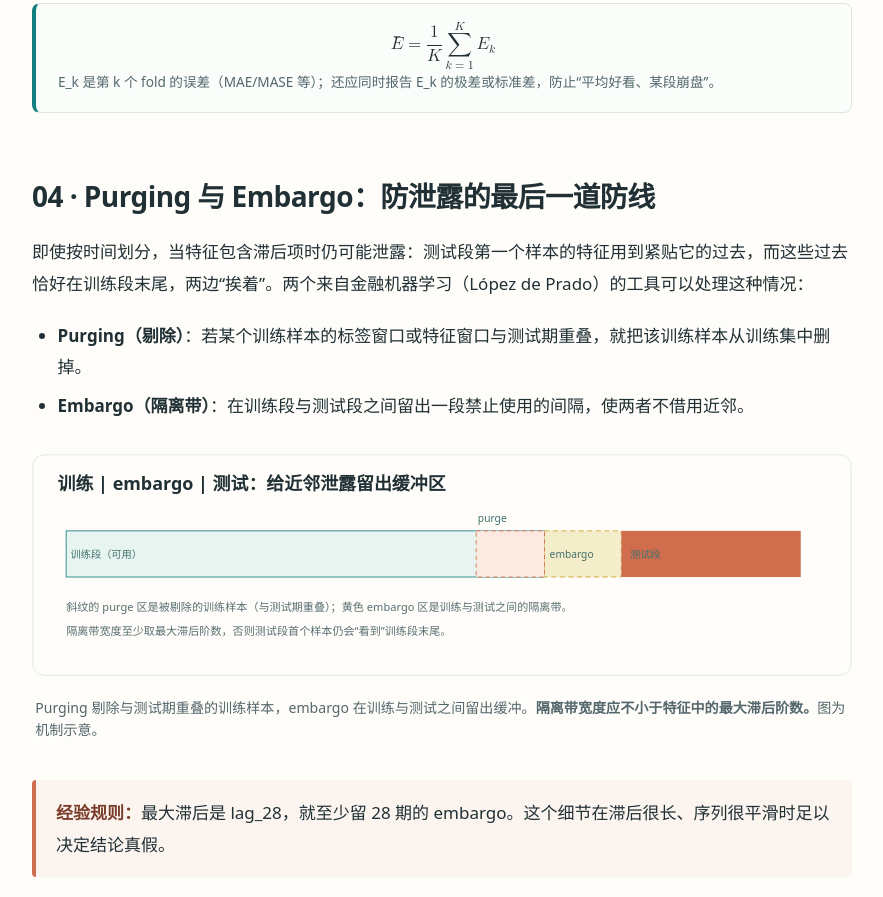
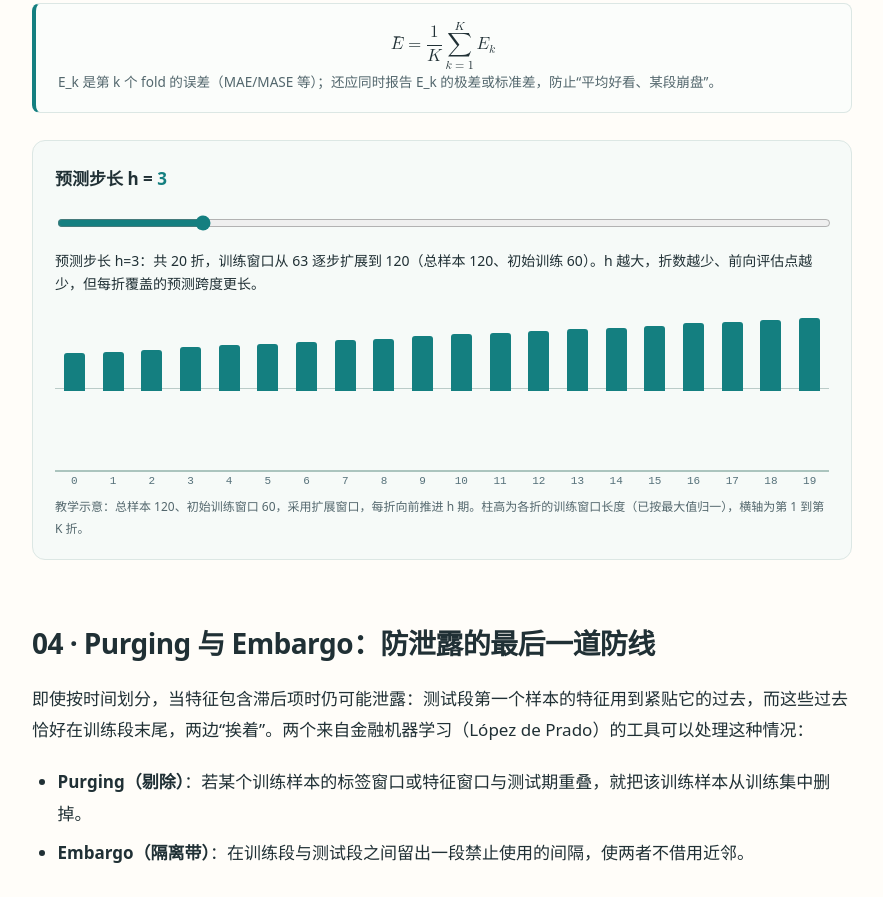
Before and after one commit to 1998x-stack/time-series-analysis-tutorial, a plain HTML site: page chapters/22.html in a window 1280 px wide. Shown: the part 2225-3122 px from the top of the page, without its empty margins (309-1192 px from the left). Drawn offline with Linux system fonts and the light colour scheme.

Commit message:
feat(chapters): add rolling-origin fold-count lab to chapter 22

```diff
--- a/assets/js/interactive.js
+++ b/assets/js/interactive.js
@@ -24,6 +24,14 @@ function data(kind,v){
   const values=Array.from({length:12},(_,k)=>a*Math.pow(p,k));
   const half=p>0&&p<1?Math.log(0.5)/Math.log(p):Infinity;
   return {values,text:'α=0.10，β='+v.toFixed(2)+'，α+β='+p.toFixed(2)+'；冲击按 (α+β) 的幂衰减'+(p<1?'，半衰期约 '+half.toFixed(1)+' 期。':'（≥1，方差过程非平稳）。')};
+ }
+ if(kind==='folds'){
+  const h=Math.max(1,Math.round(v));
+  const N=120, N0=60;
+  const K=Math.max(1,Math.floor((N-N0)/h));
+  const vals=Array.from({length:K},(_,i)=>N0+(i+1)*h);
+  const mx=Math.max(...vals);
+  return {values:vals.map(x=>x/mx),text:'预测步长 h='+h+'：共 '+K+' 折，训练窗口从 '+(N0+h)+' 逐步扩展到 '+(N0+K*h)+'（总样本 '+N+'、初始训练 '+N0+'）。h 越大，折数越少、前向评估点越少，但每折覆盖的预测跨度更长。'}
  }
  if(kind==='temp'){
   const sc=[0,1,2,3,4,5];
@@ -72,7 +80,7 @@ for(const root of labs){
     const v=Number(slider.value);
     if(!Number.isFinite(v))return;
     const result=data(kind,v);
-    const display=['period','diff','season','leaves','dilate'].includes(kind)?String(Math.round(v)):v.toFixed(2);
+    const display=['period','diff','season','leaves','dilate','folds'].includes(kind)?String(Math.round(v)):v.toFixed(2);
     output.value=display;output.textContent=display;
     note.textContent=result.text;
     chart.replaceChildren();
--- a/chapters/22.html
+++ b/chapters/22.html
@@ -7,6 +7,7 @@
 <meta name="description" content="时序交叉验证：为什么随机 K-Fold 会在自相关数据上虚高，扩展窗口与滚动窗口的区别，步长与 fold 数、purging 与 embargo 防泄露，以及如何搭一个可复用的基准对比框架。">
 <title>时序交叉验证 · 时间序列分析</title>
 <link rel="stylesheet" href="../assets/css/article.css">
+<script src="../assets/js/interactive.js" defer></script>
 </head>
 <body>
 <a class="skip" href="#content">跳转至正文</a>
@@ -75,6 +76,7 @@
 <div class="formula-note">E_k 是第 k 个 fold 的误差（MAE/MASE 等）；还应同时报告 E_k 的极差或标准差，防止“平均好看、某段崩盘”。
 </div>
 </div>
+<div class="concept-lab" data-lab="folds"><label for="folds-param">预测步长 h = <output data-lab-output for="folds-param">3</output></label><input id="folds-param" data-lab-input type="range" min="1" max="12" step="1" value="3"><div class="lab-explainer" data-lab-description aria-live="polite">h=3：共 20 折，训练窗口从 63 扩展到 120。</div><div class="mini-bars" data-lab-bars></div><p class="formula-note">教学示意：总样本 120、初始训练窗口 60，采用扩展窗口，每折向前推进 h 期。柱高为各折的训练窗口长度（已按最大值归一），横轴为第 1 到第 K 折。</p></div>
 </section>
 
 <section id="purge" aria-labelledby="purge-head">
```
